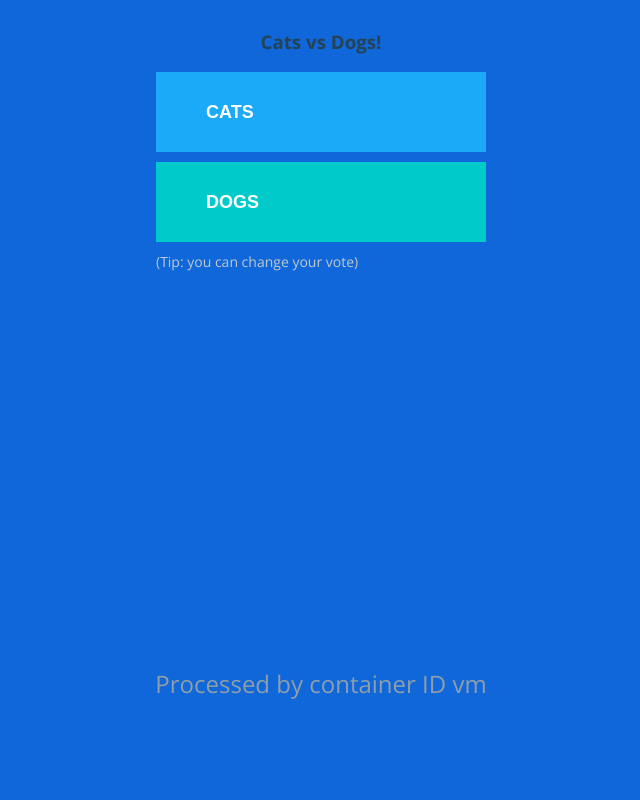
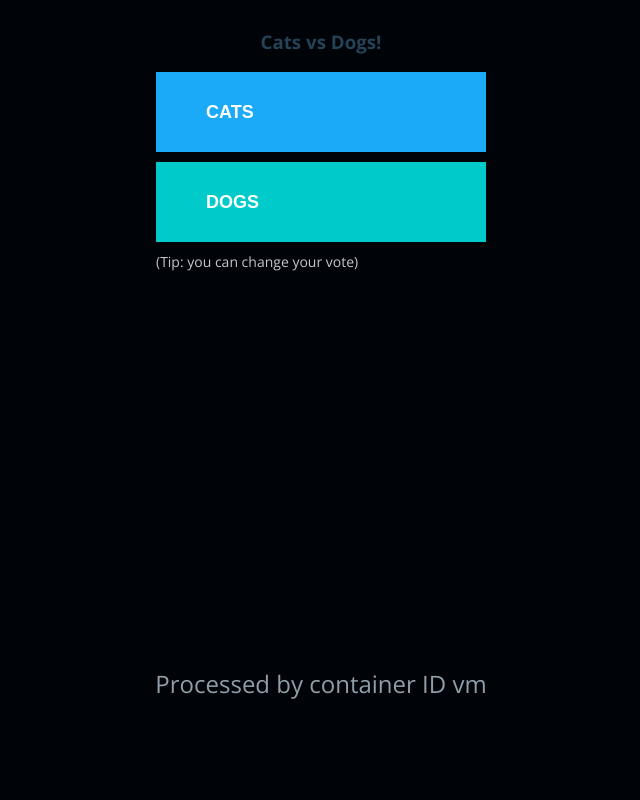
Before and after one commit to ahortalq/vote, a Flask app: page / in a window 1280 px wide. Shown: the whole page, without its empty margins (319-959 px from the left). Run offline with Flask 2, Linux system fonts and the light colour scheme; some libraries are stand-ins or nearby versions.

Commit message:
VA-74 Cambio a color negro en la pagina principal

```diff
--- a/static/stylesheets/style.css
+++ b/static/stylesheets/style.css
@@ -6,7 +6,7 @@
 html,body{
   margin: 0;
   padding: 0;
-  background-color: #0f67da;
+  background-color: #000307;
   height: 100vh;
   font-family: 'Open Sans';
 }
```
